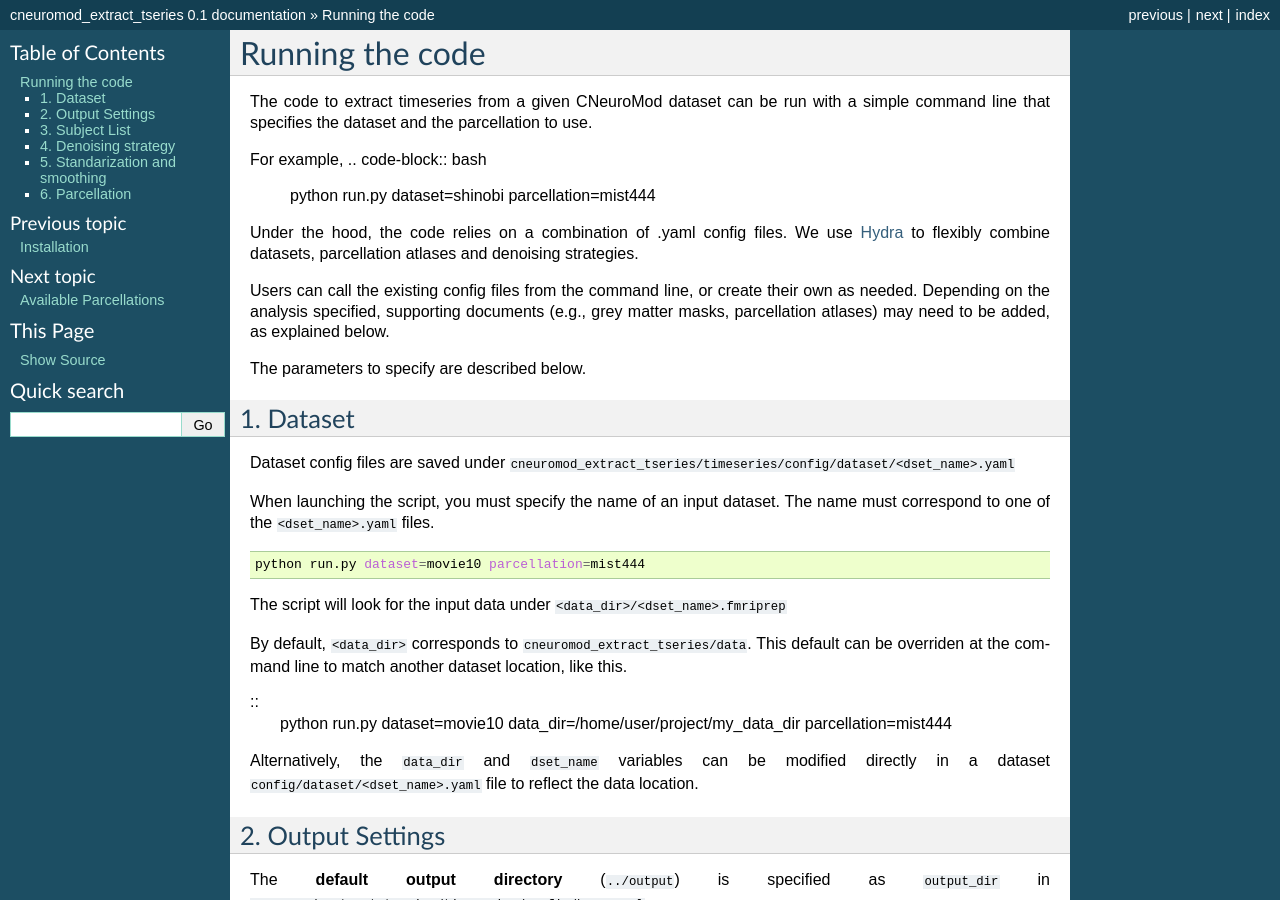
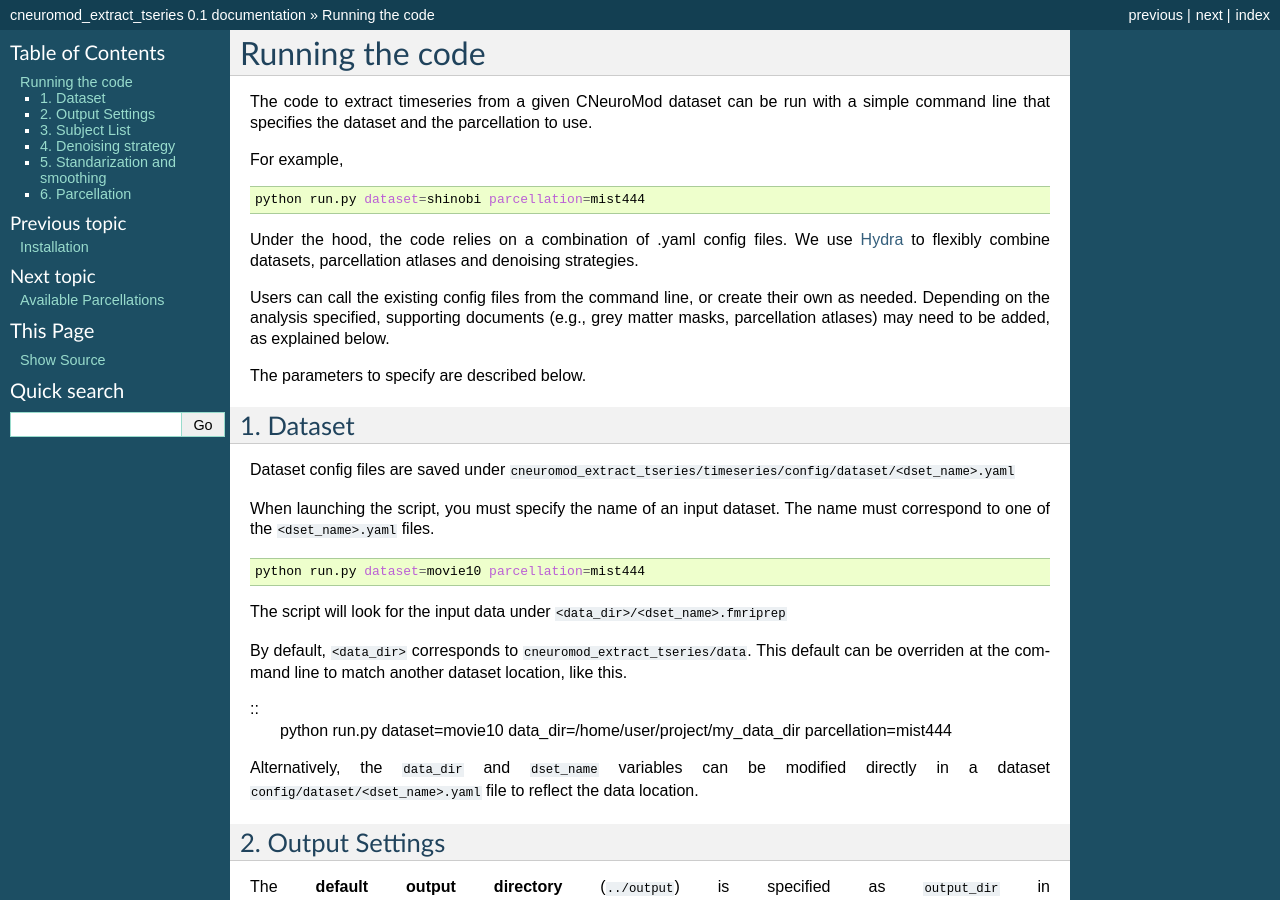
Before and after one commit to courtois-neuromod/cneuromod_extract_tseries, a Sphinx documentation site: the page built from docs/running.rst, in a window 1280 px wide and 900 px high. Built offline with Sphinx 7.4.7, drawn with Linux system fonts in a browser that asks for light colours.

Commit message:
Update running.rst

```diff
--- a/docs/running.rst
+++ b/docs/running.rst
@@ -5,8 +5,7 @@ The code to extract timeseries from a given CNeuroMod dataset can be run with
 a simple command line that specifies the dataset and the parcellation to use.
 
 For example,
-.. code-block:: bash
-
+::
    python run.py dataset=shinobi parcellation=mist444
 
 Under the hood, the code relies on a combination of .yaml config files.
```
